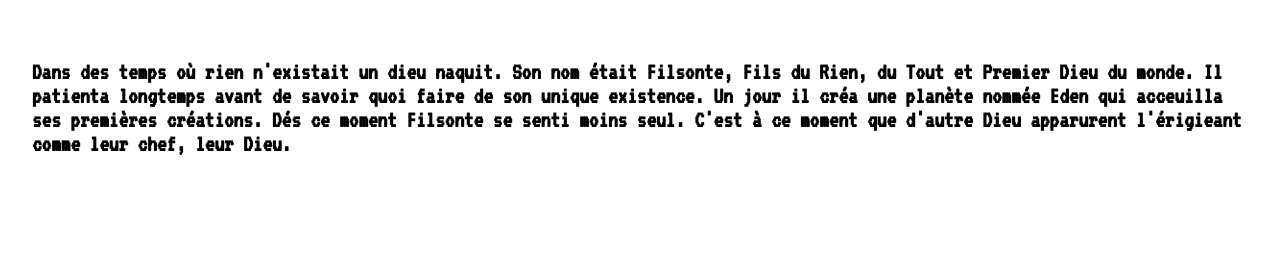
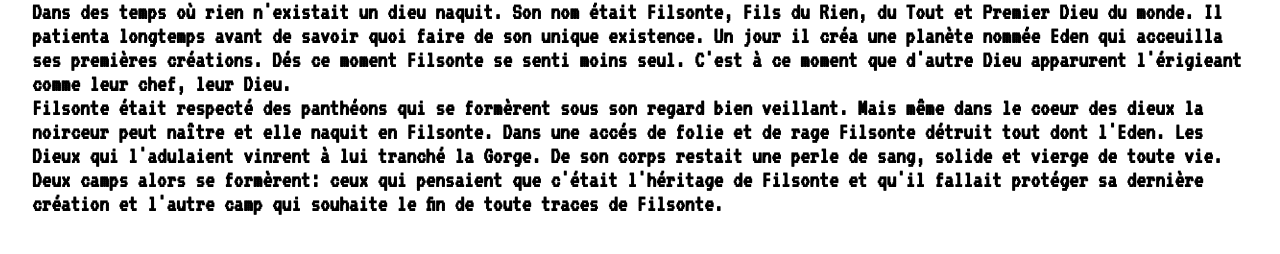
Before and after one commit to chocex/chocex.github.io, a plain HTML site: page index.html in a window 1280 px wide. Shown: the part 396-650 px from the top of the page. Drawn offline with Linux system fonts and the light colour scheme.

Commit message:
update filsonte 0.2

```diff
--- a/index.html
+++ b/index.html
@@ -12,6 +12,8 @@
 
     <H2>Dans des temps où rien n'existait un dieu naquit. Son nom était Filsonte, Fils du Rien, du Tout et Premier Dieu du monde. Il patienta longtemps avant de savoir quoi faire de son unique existence. Un jour il créa une planète nommée Eden qui acceuilla ses premières créations. Dés ce moment Filsonte se senti moins seul. C'est à ce moment que d'autre Dieu apparurent l'érigieant comme leur chef, leur Dieu. </H2>
 
+    <h2>Filsonte était respecté des panthéons qui se formèrent sous son regard bien veillant. Mais même dans le coeur des dieux la noirceur peut naître et elle naquit en Filsonte. Dans une accés de folie et de rage Filsonte détruit tout dont l'Eden. Les Dieux qui l'adulaient vinrent à lui tranché la Gorge. De son corps restait une perle de sang, solide et vierge de toute vie. Deux camps alors se formèrent: ceux qui pensaient que c'était l'héritage de Filsonte et qu'il fallait protéger sa dernière création et l'autre camp qui souhaite le fin de toute traces de Filsonte.</h2>
+
     <script src="main.js"></script>
 </body>
 </html>
```
